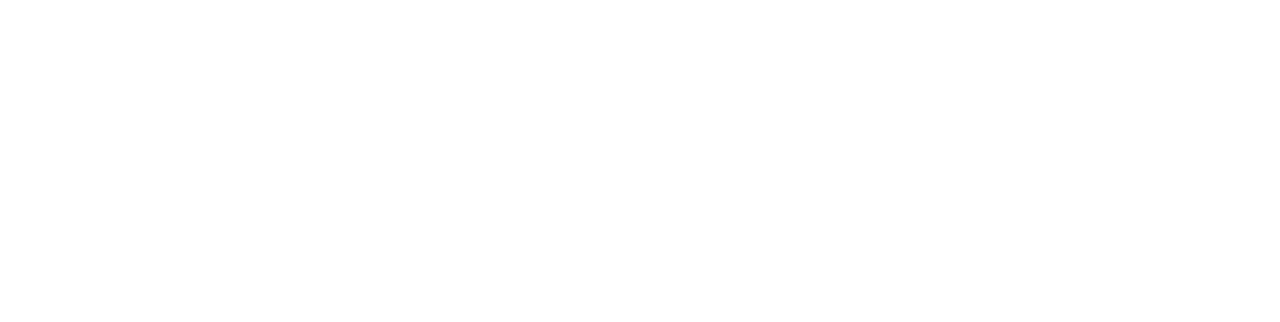
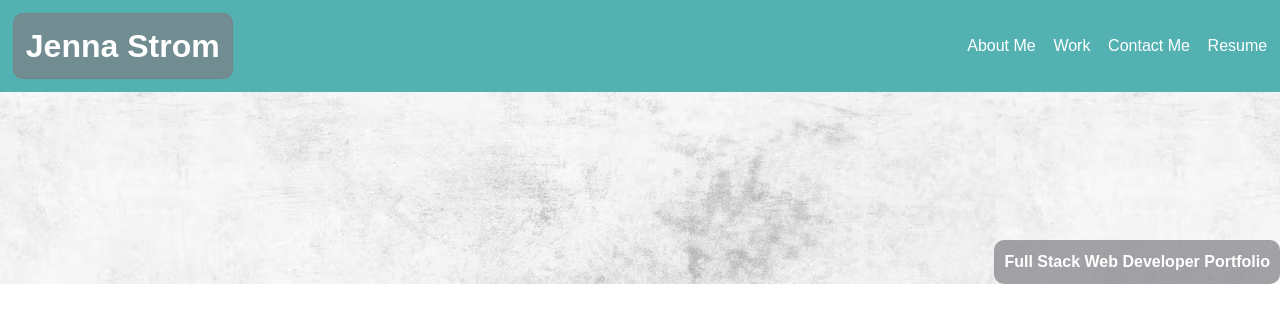
Before and after one commit to JennaStrom/portfolio-challenge, a plain HTML site: page index.html in a window 1280 px wide. Drawn offline with Linux system fonts and the light colour scheme.

Commit message:
updated headers

```diff
--- /dev/null
+++ b/assets/style.css
@@ -0,0 +1,66 @@
+* {
+    font-family: Arial, Helvetica, sans-serif;
+}
+:root {
+    --dark:  rgba(127, 126, 133, 0.7);
+    --aqua: rgb(83, 177, 177);
+    --light: white;
+}
+
+body {
+    display: flex;
+    flex-direction: column;
+    line-height: 1.5;
+}
+
+header {
+    display: flex;
+    justify-content: space-between;
+    align-items: center;
+    padding: 1%;
+    background-color: var(--aqua);
+    color: var(--light);
+    line-height: 8vh;
+}
+h1 {
+    font-size: 200%;
+    background-color:var(--dark);
+    border: 1px solid var(--dark);
+    border-radius: 10px;
+    padding: 0px 12px;
+}
+
+nav ul {
+    display: flex;
+    justify-content:space-between;
+    flex-direction: row;
+    flex-wrap: wrap;
+   min-width: 300px;
+}
+section {
+    display: flex;
+    justify-content: space-between;
+
+}
+div {
+    position: relative;
+    width: 100%;
+    text-align: center;
+}
+.banner {
+    color: white;
+    background: url(/assets/white-painted-wall-texture-background_53876-138197.avif);
+    height: 24vh;
+    display: flex;
+    justify-content: flex-end;
+    align-items: flex-end;
+}
+.banner-text {
+    border: 5px solid var(dark);
+    background-color: var(--dark);
+    width:fit-content;
+    border-radius: 10px;
+    padding: 10px;
+    display: flex;
+    justify-content: space-between;
+}
--- a/index.html
+++ b/index.html
@@ -1,14 +1,32 @@
 <!DOCTYPE html>
 <html lang="en">
+
 <head>
     <meta charset="UTF-8">
     <meta http-equiv="X-UA-Compatible" content="IE=edge">
     <meta name="viewport" content="width=device-width, initial-scale=1.0">
     <title>Document</title>
-    <link rel="reset-stylesheet" href="./assets/resetstylesheet.css">
-    <link rel="css-stylesheet" href="./assets/stylesheet.css">
+    <link rel="stylesheet" href="./assets/reset.css" />
+    <link rel="stylesheet" href="./assets/style.css" />
 </head>
+
 <body>
+    <header>
+        <h1>Jenna Strom</h1>
+        <nav>
+            <ul class="header-list">
+                <li>About Me</li>
+                <li>Work</li>
+                <li>Contact Me</li>
+                <li>Resume</li>
+            </ul>
+        </nav>
+    </header>
+    <div class="banner">
+        <div class="banner-text">
+            <h2>Full Stack Web Developer Portfolio</h2>
+        </div>
+    </div>
+</body>
 
-</body>
 </html>
```
Also changed, not shown: assets/grunge-paint-background_1409-1337.avif (added), assets/reset.css (renamed from assets/resetstylesheet.css), assets/stylesheet.css (deleted), assets/white-painted-wall-texture-background_53876-138197.avif (added).
